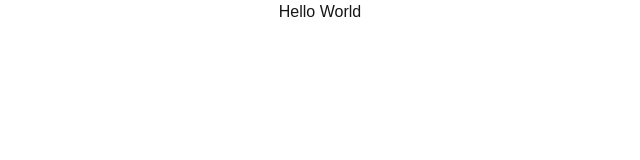
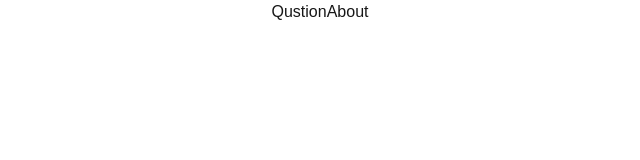
Before and after one commit to cl1ntdev/NorsuAsk, a Next.js app: page / in a window 1280 px wide. Shown: the top 160 px of the page, without its empty margins (320-960 px from the left). Built offline with nearby package versions, Linux system fonts and the light colour scheme.

Commit message:
new structure

```diff
--- a/src/app/page.tsx
+++ b/src/app/page.tsx
@@ -1,9 +1,8 @@
-import Image from "next/image";
-
+import Main from '../../utils/Page/Main'
 export default function Home() {
   return (
     <div className="flex justify-center align-middle">
-      <a>Hello World</a>
+      <Main />
     </div>
   );
 }
--- /dev/null
+++ b/utils/Page/Default.tsx
@@ -0,0 +1,18 @@
+const Header = () =>{
+  return(
+    <div className="justify-center">
+      <a className="my-4">Qustion</a>
+      <a className="my-4">About</a>
+    </div>
+  )
+}
+
+const Footer = () => {
+  return(
+    <div>
+
+    </div>
+  )
+}
+
+export {Header,Footer}
--- /dev/null
+++ b/utils/Page/Main.tsx
@@ -0,0 +1,14 @@
+import React from "react"
+import { Header } from "./Default"
+import { useState } from "react"
+// import { useState } from "react"
+
+export default function Main(){
+  const [state,setState] = useState<string>()
+
+  return(
+    <div>
+      <Header />
+    </div>
+  )
+}
```
Also changed, not shown: utils/Class/class.ts (added).
